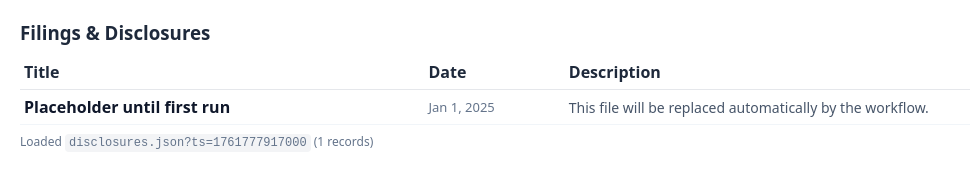
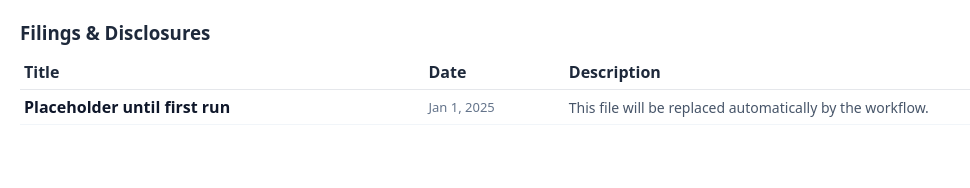
Before and after one commit to oveldipbx-rgb/disclosure, a plain HTML site: page index.html in a window 1280 px wide. Shown: the whole page, without its empty margins (0-970 px from the left). Drawn offline with Linux system fonts and the light colour scheme.

Commit message:
Update index.html

```diff
--- a/index.html
+++ b/index.html
@@ -5,7 +5,7 @@
   <meta name="viewport" content="width=device-width,initial-scale=1" />
   <title>Filings & Disclosures | Standard Dental Labs Inc.</title>
   <style>
-    body { font-family: system-ui, sans-serif; color:#1e293b; background:transparent; margin:20px; }
+    body { font-family: system-ui, sans-serif; color:#1e293b; margin:20px; background:transparent; }
     h3 { margin: 0 0 10px 0; }
     table { width:100%; border-collapse:collapse; }
     th, td { padding:6px 4px; }
@@ -16,7 +16,6 @@
     .date { white-space:nowrap; color:#64748b; font-size:13px; }
     .desc { color:#475569; font-size:14px; }
     .muted { color:#64748b; font-size:13px; }
-    code { background:#f3f4f6; padding:2px 4px; border-radius:4px; }
   </style>
 </head>
 <body>
@@ -26,25 +25,20 @@
   <script>
   (async function(){
     const el = document.getElementById("content");
-    const src = "disclosures.json?ts=" + Date.now();  // cache-buster
+    const src = "disclosures.json?ts=" + Date.now(); // cache-buster
     try {
       const res = await fetch(src, { cache: "no-store" });
       if (!res.ok) throw new Error("HTTP " + res.status);
       const filings = await res.json();
-
       if (!Array.isArray(filings) || !filings.length) {
         el.innerHTML = "<p>No filings or disclosures available.</p>";
         return;
       }
-
       filings.sort((a,b)=> new Date(b.date) - new Date(a.date));
-
       el.classList.remove("muted");
       el.innerHTML = `
         <table>
-          <thead>
-            <tr><th>Title</th><th>Date</th><th>Description</th></tr>
-          </thead>
+          <thead><tr><th>Title</th><th>Date</th><th>Description</th></tr></thead>
           <tbody>
             ${filings.map(f => `
               <tr>
@@ -53,18 +47,9 @@
                 <td class="desc">${f.description || ""}</td>
               </tr>`).join("")}
           </tbody>
-        </table>
-      `;
-
-      // tiny debug line (optional)
-      const dbg = document.createElement('div');
-      dbg.style.cssText = "margin-top:8px;color:#64748b;font-size:12px";
-      dbg.innerHTML = `Loaded <code>${src}</code> (${filings.length} records)`;
-      el.parentNode.appendChild(dbg);
-
+        </table>`;
     } catch (e) {
       el.innerHTML = "<p>Couldn’t load filings/disclosures just now.</p>";
-      console.error("Error fetching disclosures:", e);
     }
   })();
   </script>
```
